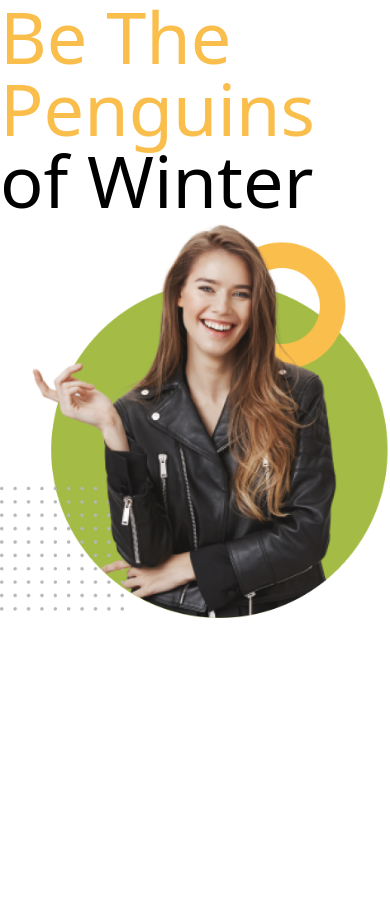
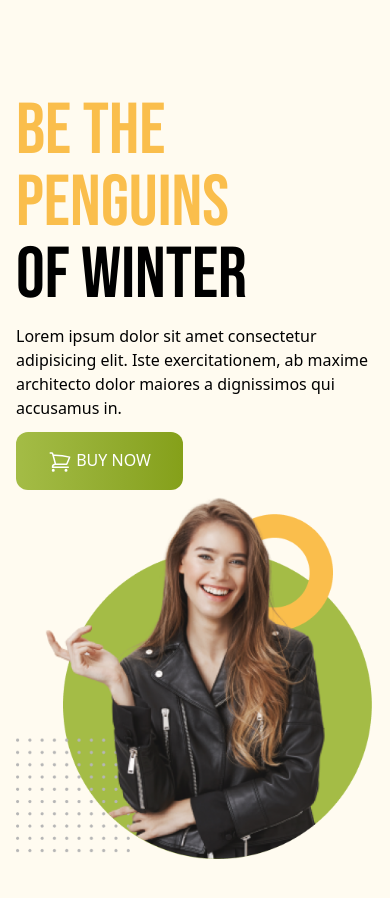
Before and after one commit to Md-Sufian-Jidan/restart-penguine-fashion, a plain HTML site: page index.html in a window 390 px wide. Before the commit the page ends 844 px from the top, so only its background shows below. Drawn offline with nearby package versions, Linux system fonts and the light colour scheme.

Commit message:
banner added with responsive

```diff
--- a/index.html
+++ b/index.html
@@ -6,14 +6,40 @@
     <meta name="viewport" content="width=device-width, initial-scale=1.0">
     <title>Penguin Fashion</title>
     <script src="https://unpkg.com/@tailwindcss/browser@4"></script>
+    <link rel="preconnect" href="https://fonts.googleapis.com">
+    <link rel="preconnect" href="https://fonts.gstatic.com" crossorigin>
+    <link href="https://fonts.googleapis.com/css2?family=Bebas+Neue&display=swap" rel="stylesheet">
+    <style>
+        .bebas-neue-regular {
+            font-family: "Bebas Neue", serif;
+            font-weight: 400;
+            font-style: normal;
+        }
+    </style>
 </head>
 
 <body>
-    <header>
-        <div>
-            <div>
-                <h1 class="text-7xl"><span class="text-[#FABE4C]">Be The Penguins</span><br>
+    <header class="bg-[#FFFBF0] py-24 px-4 md:px-32">
+        <!-- nav section -->
+        <nav>
+
+        </nav>
+        <!-- banner section -->
+        <div class="flex flex-col md:flex-row justify-between items-center">
+            <div class="space-y-3">
+                <h1 class="text-7xl uppercase bebas-neue-regular"><span class="text-[#FABE4C]">Be The Penguins</span><br>
                     of Winter</h1>
+                <p>Lorem ipsum dolor sit amet consectetur adipisicing elit. Iste exercitationem, ab maxime architecto
+                    dolor maiores a dignissimos qui accusamus in.</p>
+                <button
+                    class="py-4 px-8 bg-gradient-to-r  from-[#A4BC46] to-[#85A019]   rounded-xl text-white font-medium uppercase">
+                    <svg xmlns="http://www.w3.org/2000/svg" fill="none" viewBox="0 0 24 24" stroke-width="1.5"
+                        stroke="currentColor" class="size-6 inline">
+                        <path stroke-linecap="round" stroke-linejoin="round"
+                            d="M2.25 3h1.386c.51 0 .955.343 1.087.835l.383 1.437M7.5 14.25a3 3 0 0 0-3 3h15.75m-12.75-3h11.218c1.121-2.3 2.1-4.684 2.924-7.138a60.114 60.114 0 0 0-16.536-1.84M7.5 14.25 5.106 5.272M6 20.25a.75.75 0 1 1-1.5 0 .75.75 0 0 1 1.5 0Zm12.75 0a.75.75 0 1 1-1.5 0 .75.75 0 0 1 1.5 0Z" />
+                    </svg>
+
+                    Buy Now</button>
             </div>
             <div>
                 <img src="images/model.png" alt="">
```
